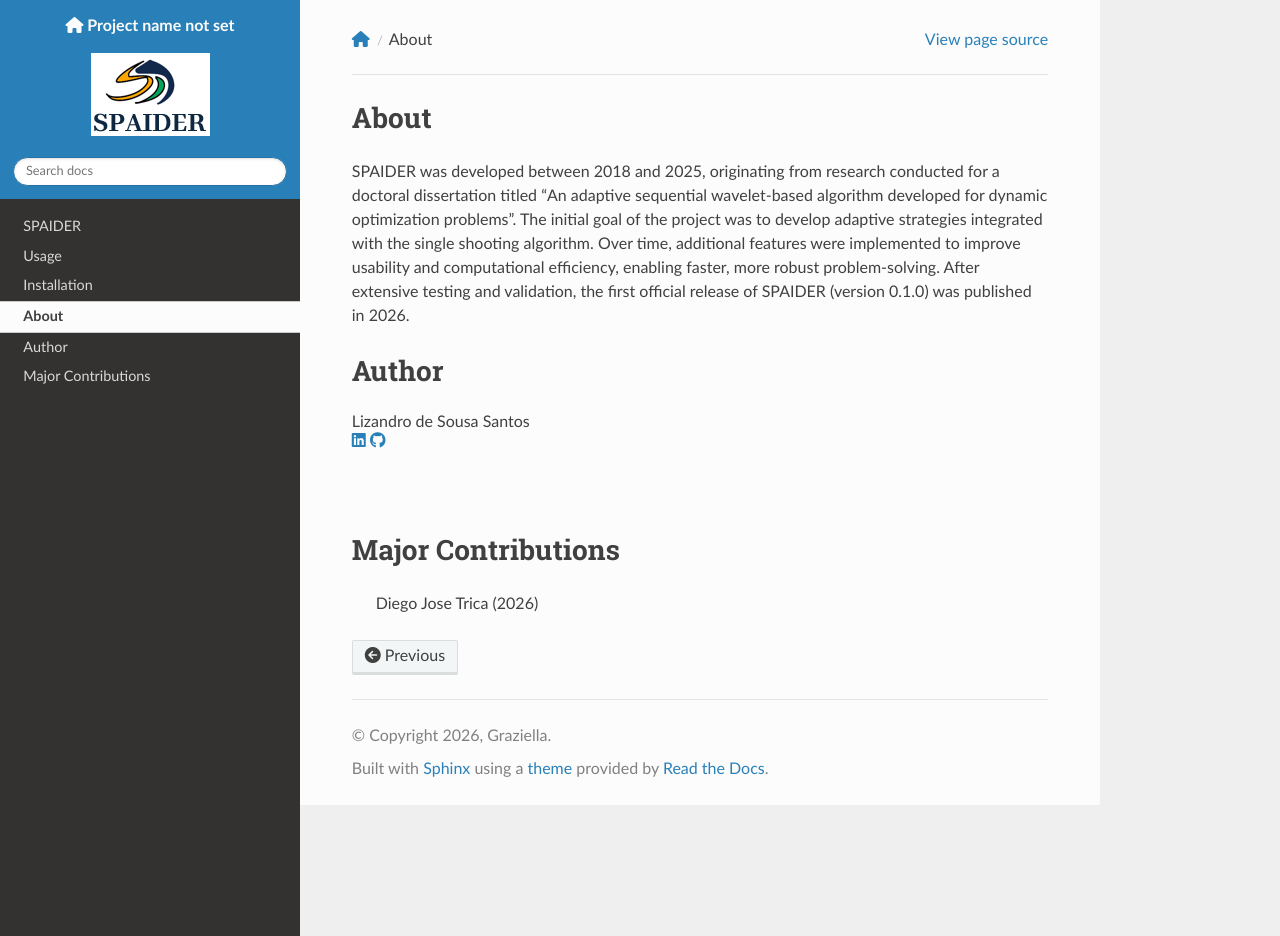
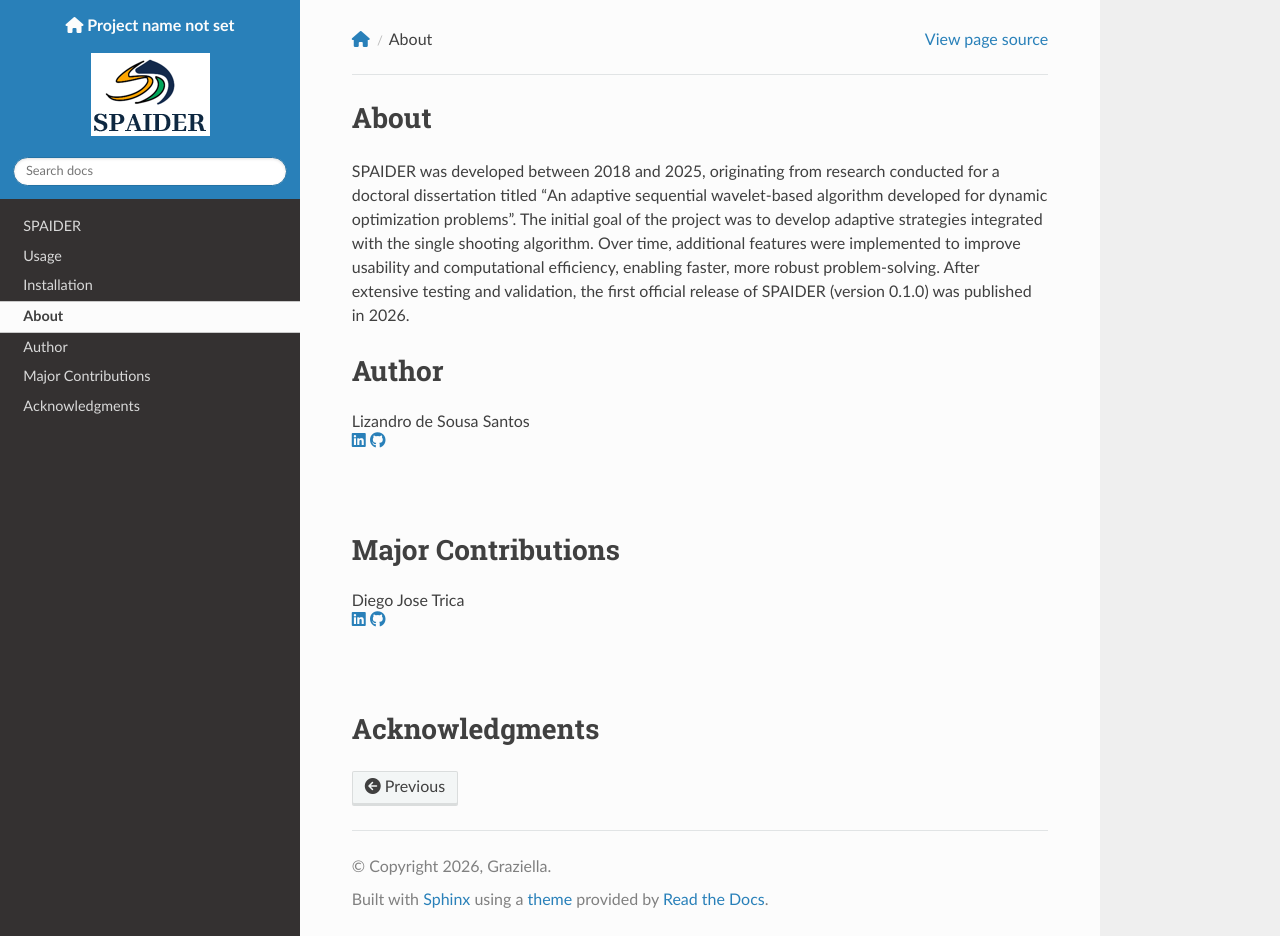
Before and after one commit to LizandroCloud/SPAIDER-M, a Sphinx documentation site: the page built from docs/source/about.rst, in a window 1280 px wide and 936 px high. Built offline with Sphinx 7.4.7 and the Read the Docs theme 3.1.0, drawn with Linux system fonts in a browser that asks for light colours.

Commit message:
Update about.rst

```diff
--- a/docs/source/about.rst
+++ b/docs/source/about.rst
@@ -19,8 +19,21 @@ Author
      <div style="margin-top: 80px;"></div>
    </div>
 
-
 Major Contributions
 ===================
 
-  Diego Jose Trica (2026)
+.. raw:: html
+
+   <div class="social-links">
+     <div class="profile-name">Diego Jose Trica</div>
+     <a href="https://github.com/seuusuario" target="_blank">
+       <i class="fab fa-linkedin"></i>
+     </a>
+     <a href="https://github.com/seuusuario" target="_blank">
+       <i class="fab fa-github"></i>
+     </a>
+     <div style="margin-top: 80px;"></div>
+   </div>
+
+Acknowledgments
+===================
```
